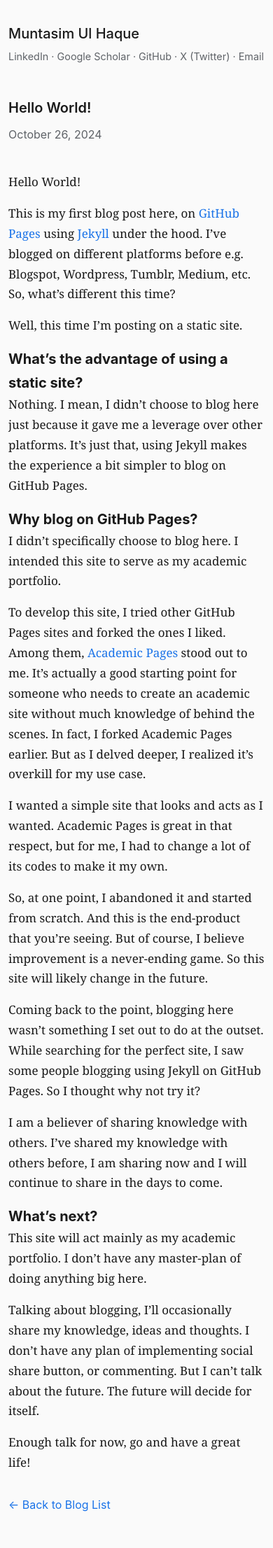
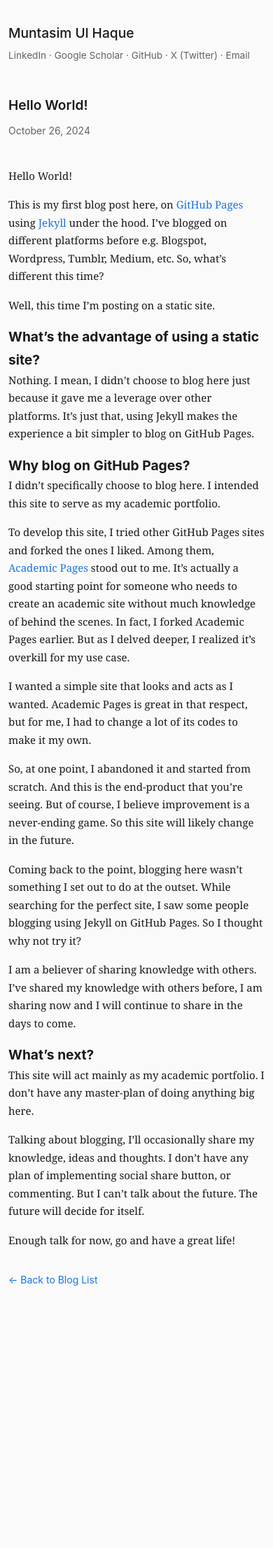
Before and after one commit to muntasimulhaque/muntasimulhaque.github.io, a Jekyll site: the page built from _posts/2024-10-26-hello-world.md, in a window 390 px wide. Shown: the whole page at 70% size. Built offline with Jekyll 4.4.1, drawn with Linux system fonts in a browser that asks for light colours; after the commit the page ends 1889 px from its top, so only the background shows below that.

Commit message:
Update style.css

```diff
--- a/assets/css/style.css
+++ b/assets/css/style.css
@@ -245,12 +245,35 @@ blockquote p {
     --section-spacing: 2rem;
   }
 
+  /* Reduced base font size */
   body {
-    font-size: 15px;
+    font-size: 14px; /* Reduced from 15px */
   }
 
+  /* Smaller headings */
   h2, .site-header .site-title, main h4 {
-    font-size: 1.25rem;
+    font-size: 1.2rem; /* Reduced from 1.25rem */
+  }
+
+  /* Added h3 mobile size */
+  h3 {
+    font-size: 1.1rem; /* New mobile size */
+  }
+
+  /* Smaller post content */
+  .post {
+    font-size: 15px; /* Reduced from 17px */
+  }
+
+  /* Smaller metadata */
+  .post-date,
+  .navigation-links {
+    font-size: 14px; /* Reduced from 16px */
+  }
+
+  /* Smaller social links */
+  .site-social-links {
+    font-size: 0.85rem; /* Reduced from 0.9rem */
   }
 
   .post img {
```
